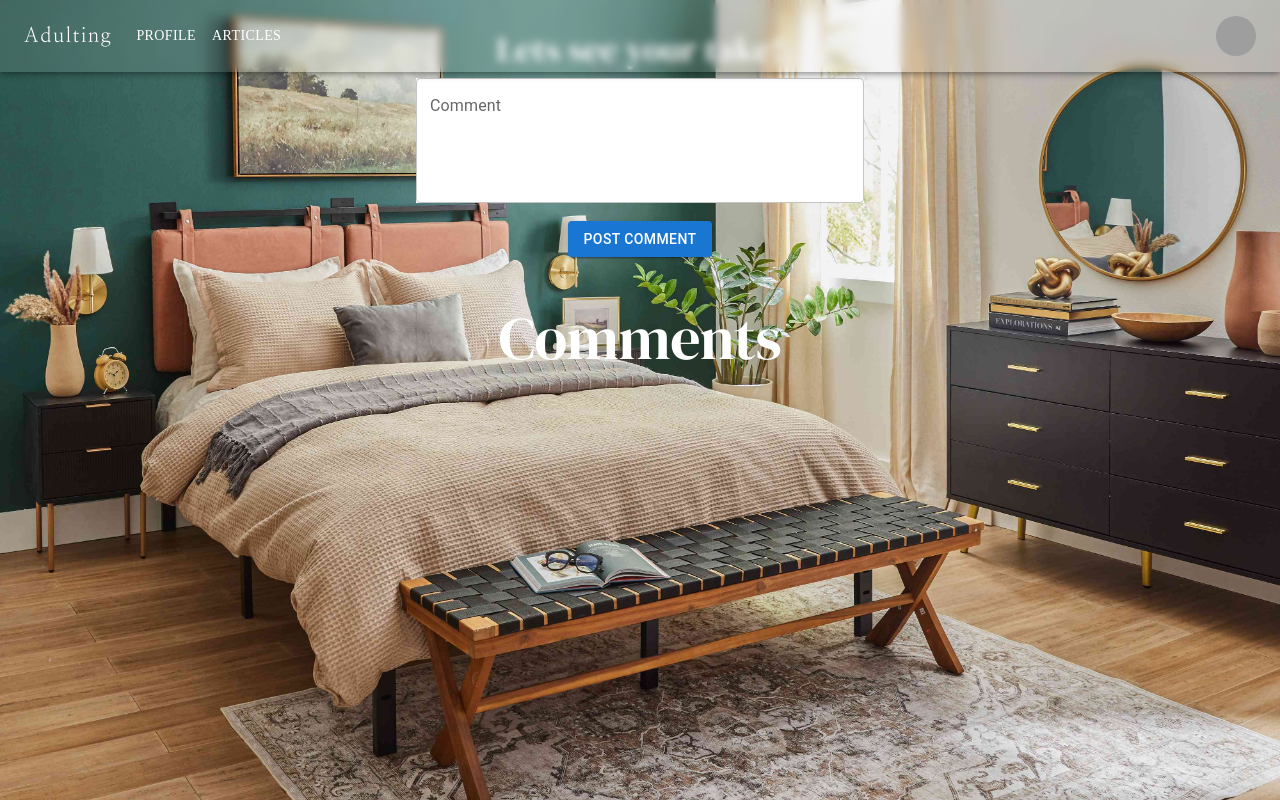
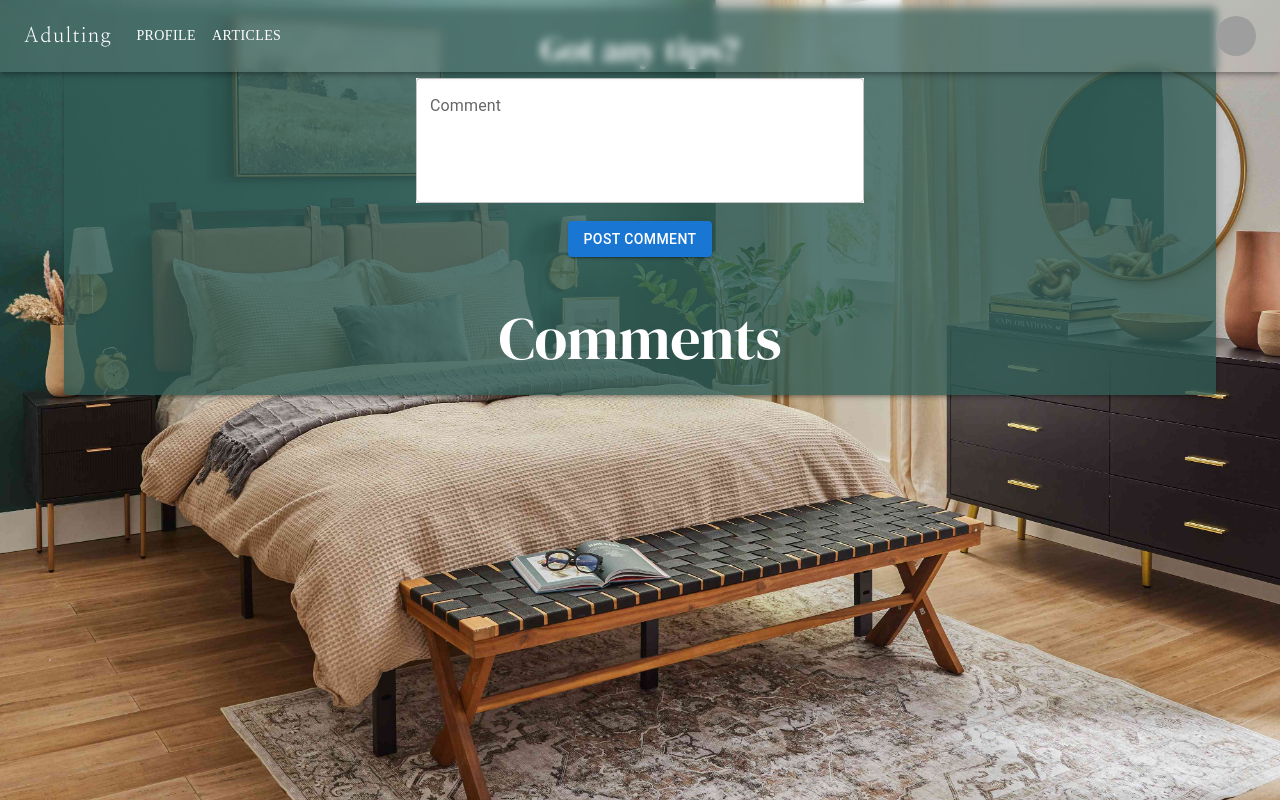
Before and after one commit to CCUE96/Adulting, a React (Vite) app in the folder Frontend/: page /forum in a window 1280 px wide. Built offline with nearby package versions, Linux system fonts and the light colour scheme; grey boxes are pictures that could not be loaded.

Commit message:
added more detail to comment section with background matching the image, and a paper for it to be on

```diff
--- /dev/null
+++ b/Frontend/src/components/comments/commentpaper.jsx
@@ -0,0 +1,19 @@
+import React from "react";
+
+import { Paper } from "@mui/material";
+import PostSection from "./commentpost";
+import CommentSection from "./comments";
+
+
+export default function Comments() {
+
+    return(
+        <>
+      <Paper elevation={3} sx={{ overflowY: 'auto', backgroundColor: 'rgba(48, 91, 84, 0.8)', width: '90vw'}}>
+        <PostSection/>
+        <CommentSection/>
+        </Paper>
+
+        </>
+    )
+}
--- a/Frontend/src/components/comments/commentpost.jsx
+++ b/Frontend/src/components/comments/commentpost.jsx
@@ -50,7 +50,7 @@ function PostSection() {
     >
 
 <Typography variant="h4" component="h2" sx={{ marginTop: '20px', color: 'white'}}>
- <div className='dm-serif-display-regular'>Lets see your take!</div>
+ <div className='dm-serif-display-regular'>Got any tips?</div>
   </Typography>
       <TextField
         id="outlined-multiline-static"
--- a/Frontend/src/pages/forumpage.jsx
+++ b/Frontend/src/pages/forumpage.jsx
@@ -42,8 +42,7 @@ import Internship from '../components/forum/education/internship';
 import Aid from '../components/forum/education/aid';
 import Testing from '../components/forum/education/testing';
 
-import CommentSection from '../components/comments/comments';
-import PostSection from '../components/comments/commentpost';
+import Comments from '../components/comments/commentpaper';
 
 
 
@@ -106,9 +105,9 @@ export default function ForumPage() {
             <Route path='education/testing' element={<Testing/>}/>
 
         </Routes>
-
-        <PostSection/>
-        <CommentSection/>
+        <div style={{justifyContent: 'center', display: 'flex'}}>
+        <Comments/>
+        </div>
         </>
     );
 }
```
